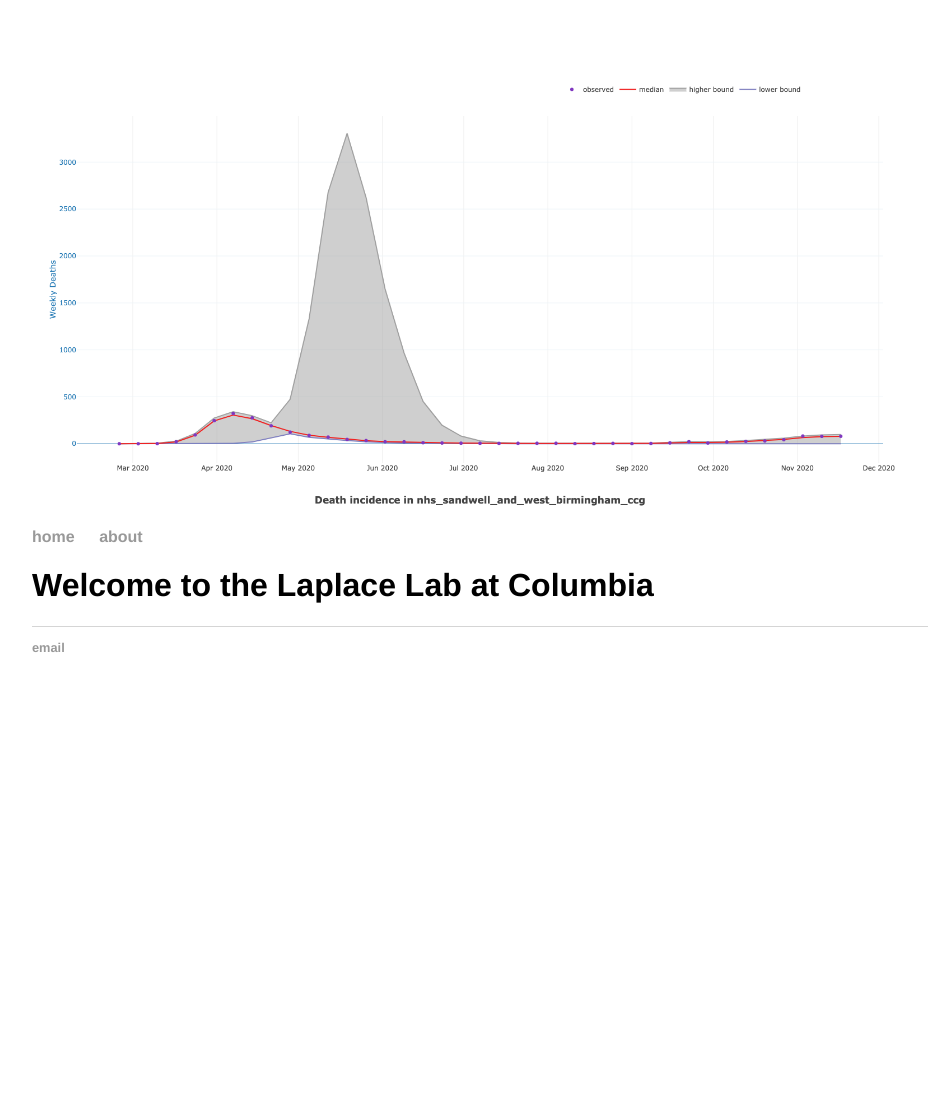
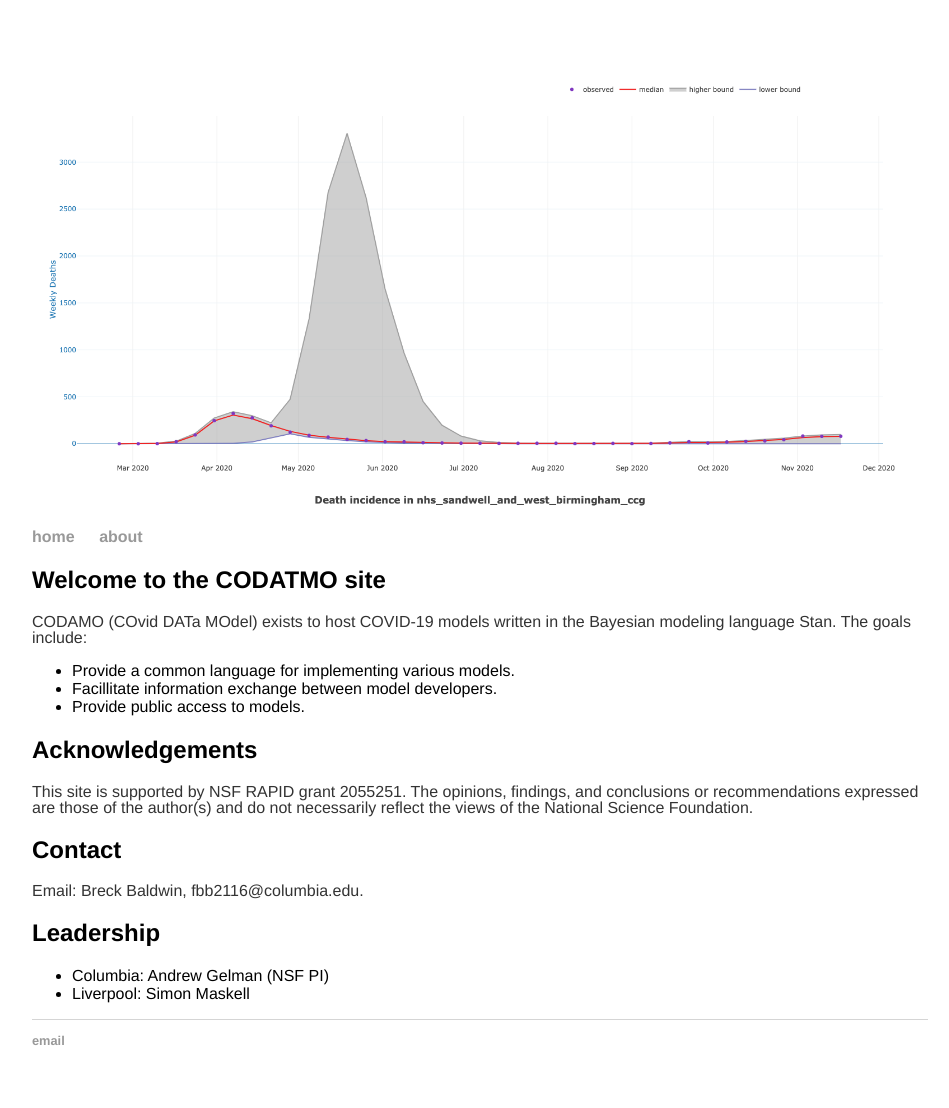
Before and after one commit to codatmo/codatmo.github.io, a Jekyll site: the page built from index.html, in a window 1280 px wide. Shown: the whole page, without its empty margins (160-1109 px from the left). Built offline with Jekyll 4.4.1, drawn with Linux system fonts in a browser that asks for light colours; before the commit the page ends 900 px from its top, so only the background shows below that.

Commit message:
Moved readme.md info over to index.html

```diff
--- a/index.html
+++ b/index.html
@@ -1,11 +1,32 @@
 ---
 layout: default
-title: Laplace Lab
+title: CODATMO
 header_image: ../img/kitten.png
 
 ---
 <div class="">
-	<h1>Welcome to the Laplace Lab at Columbia</h1>
-	<p>
+	<h2>Welcome to the CODATMO site</h2>
+
+<p>CODAMO (COvid DATa MOdel) exists to host COVID-19 models written in the Bayesian modeling language Stan. The goals include:
+<ul>
+	<li>Provide a common language for implementing various models.</li>
+	<li>Facillitate information exchange between model developers.</li>
+	<li>Provide public access to models.</li>
+</ul>
+	</p>
+<h2> Acknowledgements </h2>
+<p>
+This site is supported by NSF RAPID grant 2055251. The opinions, findings, and conclusions or recommendations expressed are those of the author(s) and do not necessarily reflect the views of the National Science Foundation.
+</p>
+<h2> Contact </h2>
+<p>
+Email: Breck Baldwin, fbb2116@columbia.edu.
+</p>
+<h2> Leadership </h2>
+<p>
+	<ul>
+<li>Columbia: Andrew Gelman (NSF PI)</li>
+<li>Liverpool: Simon Maskell</li>
+</ul>
 </p>
 </div><!-- /.blurb -->
```
